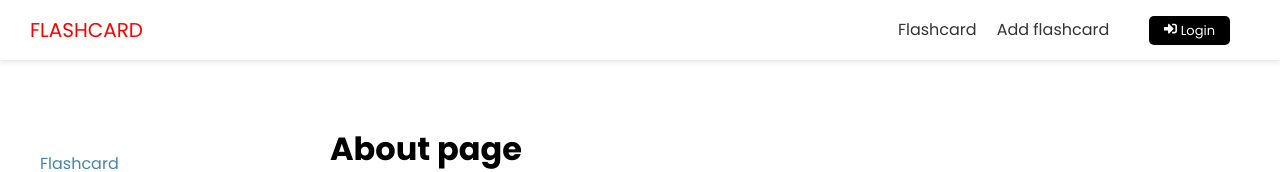
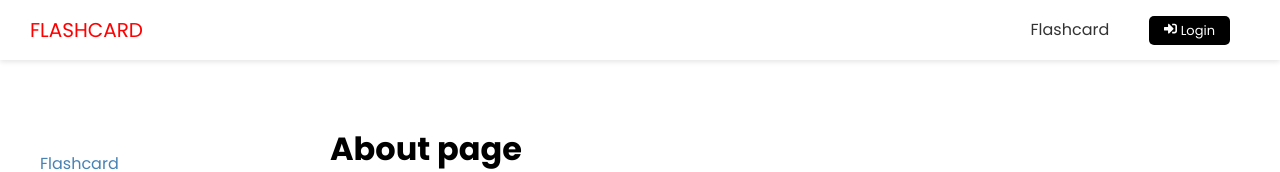
Before and after one commit to asa108/flashcard-frontend, a Next.js app: page /about in a window 1280 px wide. Shown: the top 172 px of the page. Built offline with nearby package versions, Linux system fonts and the light colour scheme.

Commit message:
show add flashcard if user login

```diff
--- a/components/Header.js
+++ b/components/Header.js
@@ -1,8 +1,12 @@
+import { useContext } from "react";
 import { FaSignInAlt, FaSignOutAlt } from "react-icons/fa";
 import Link from "next/link";
+import AuthContext from "@/context/AuthContext";
 import styles from "@/styles/Header.module.css";
 
 export default function Header() {
+  const { user, logout } = useContext(AuthContext);
+
   return (
     <header className={styles.header}>
       <div className={styles.logo}>
@@ -18,11 +22,25 @@ export default function Header() {
               <a>Flashcard</a>
             </Link>
           </li>
+          {user ? (
+            // If logged in
+            <>
               <li>
                 <Link href="/flashcards/add">
                   <a>Add flashcard</a>
                 </Link>
               </li>
+              <li>
+                <button
+                  onClick={() => logout()}
+                  className="btn-secondary btn-icon"
+                >
+                  <FaSignOutAlt /> Logout
+                </button>
+              </li>
+            </>
+          ) : (
+            <>
               <li>
                 <Link href="/account/login">
                   <a className="btn-secondary">
@@ -30,6 +48,8 @@ export default function Header() {
                   </a>
                 </Link>
               </li>
+            </>
+          )}
         </ul>
       </nav>
     </header>
```
Lines whose indentation alone changed are shown as unchanged.
